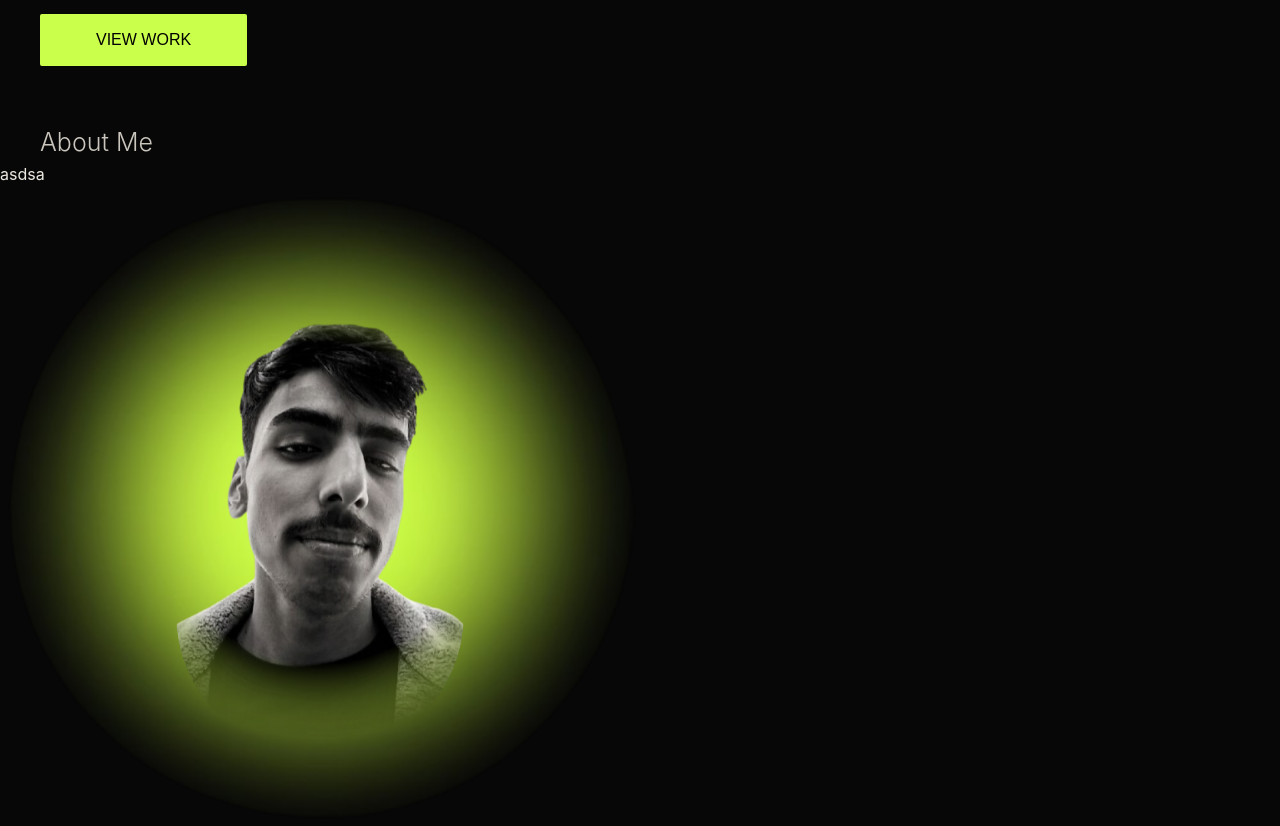
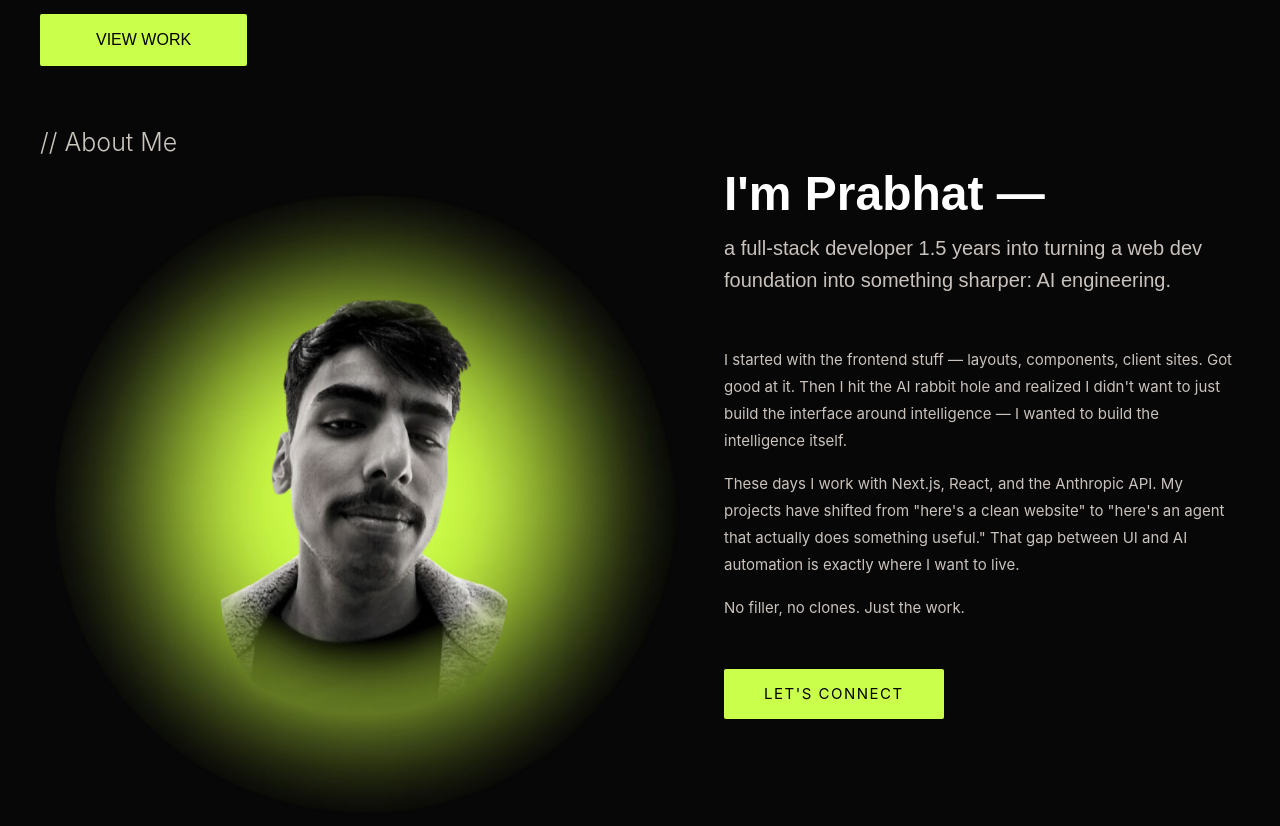
Before and after one commit to PrabhatBargoti/Personal-Portfolio, a React (Vite) app: page / in a window 1280 px wide. Shown: the part 600-1426 px from the top of the page. Built offline with nearby package versions, Linux system fonts and the light colour scheme.

Commit message:
Nav place change + About done

```diff
--- a/src/Components/About/AboutImg.jsx
+++ b/src/Components/About/AboutImg.jsx
@@ -16,17 +16,17 @@ const AboutImg = () => {
   })
 
   return (
-    <div className='relative flex items-center justify-center w-160 h-160'>
+    <div className='relative flex items-center justify-center md:w-160 md:h-160 w-100 h-100 select-none'>
       <img
         src={BG}
         alt=""
-        className='absolute inset-0 w-full h-full object-cover z-0'
+        className='absolute inset-0 w-full h-full object-cover z-0 ml-5 md:ml-0'
       />
       <img
         src={Profile}
         alt="Profile"
         id='Profile'
-        className='relative z-10 w-72 rounded-full'
+        className='relative z-10 w-52 md:w-72 md:-top-5 rounded-full ml-5 md:ml-0'
         style={{
           maskImage: 'radial-gradient(circle, black 55%, transparent 80%)',
           WebkitMaskImage: 'radial-gradient(circle, black 55%, transparent 80%)',
--- a/src/Components/About/AboutText.jsx
+++ b/src/Components/About/AboutText.jsx
@@ -1,9 +1,38 @@
 import React from 'react'
+import { scrollToSection } from '../../Hook/useLenis'
 
 const AboutText = () => {
   return (
-    <div className='flex flex-row'>
-      asdsa
+    <div className='flex flex-col gap-6 max-w-lg ml-10 mt-10 md:-mt-30'>
+      <div className='flex flex-col gap-2'>
+        <h2 className='Syne text-3xl md:text-5xl font-bold text-white leading-tight'>
+          I'm Prabhat —
+        </h2>
+        <p className='Syne text-xl text-[#CAC2BD] leading-relaxed'>
+          a full-stack developer 1.5 years into turning a web dev foundation into something sharper: AI engineering.
+        </p>
+      </div>
+
+      <div className='w-10 h-px bg-acid opacity-50' />
+
+      <div className='flex flex-col gap-4'>
+        <p className='text-[15px] text-[#CAC2BD] leading-[1.8]'>
+          I started with the frontend stuff — layouts, components, client sites. Got good at it. Then I hit the AI rabbit hole and realized I didn't want to just build the interface around intelligence — I wanted to build the intelligence itself.
+        </p>
+        <p className='text-[15px] text-[#CAC2BD] leading-[1.8]'>
+          These days I work with Next.js, React, and the Anthropic API. My projects have shifted from "here's a clean website" to "here's an agent that actually does something useful." That gap between UI and AI automation is exactly where I want to live.
+        </p>
+        <p className='text-[15px] text-[#CAC2BD] leading-[1.8]'>
+          No filler, no clones. Just the work.
+        </p>
+      </div>
+        <button
+  onClick={() => scrollToSection('Contact')}
+  className='w-fit Fira uppercase text-[15px] tracking-widest text-black bg-[#caff4c] px-10 py-3.5 rounded-xs mt-6 active:scale-[0.95] transition-transform duration-150 select-none cursor-pointer'
+>
+  Let's Connect
+</button>
+
     </div>
   )
 }
--- a/src/Components/Navbar.jsx
+++ b/src/Components/Navbar.jsx
@@ -17,9 +17,9 @@ const Navbar = () => {
 
         <div className='hidden md:flex items-center gap-8 text-[13px] tracking-widest font-medium font-[FiraCode]'>
           <a onClick={() => scrollToSection('About')} className='cursor-pointer text-[#CAC2BD] hover:text-[#FFFFFF] transition-colors duration-300'>About</a>
-          <a onClick={() => scrollToSection('Projects')} className='cursor-pointer text-[#CAC2BD] hover:text-[#FFFFFF] transition-colors duration-300'>Projects</a>
           <a onClick={() => scrollToSection('Skills')} className='cursor-pointer text-[#CAC2BD] hover:text-[#FFFFFF] transition-colors duration-300'>Skills</a>
           <a onClick={() => scrollToSection('Experience')} className='cursor-pointer text-[#CAC2BD] hover:text-[#FFFFFF] transition-colors duration-300'>Experience</a>
+          <a onClick={() => scrollToSection('Projects')} className='cursor-pointer text-[#CAC2BD] hover:text-[#FFFFFF] transition-colors duration-300'>Projects</a>
           <a onClick={() => scrollToSection('Contact')} className='cursor-pointer text-[#CAC2BD] hover:text-[#FFFFFF] transition-colors duration-300'>Contact</a>
         </div>
 
@@ -39,11 +39,11 @@ const Navbar = () => {
 
       </div>
 
-      <div className={`${isOpen ? 'flex' : 'hidden'} md:hidden absolute top-full left-0 w-full bg-background/95 backdrop-blur-xl border-b border-hairline-border flex-col items-center py-6 gap-6 font-[FiraCode] text-[16px]`}>
+      <div className={`${isOpen ? 'flex' : 'hidden'} md:hidden absolute top-full left-0 w-full bg-black backdrop-blur-2xl border-b border-hairline-border flex-col items-center py-6 gap-6 font-[FiraCode] text-[16px]`}>
         <a onClick={() => scrollToSection('About')} className='cursor-pointer text-[#CAC2BD] hover:text-[#FFFFFF] transition-colors duration-300'>About</a>
-        <a onClick={() => scrollToSection('Projects')} className='cursor-pointer text-[#CAC2BD] hover:text-[#FFFFFF] transition-colors duration-300'>Projects</a>
         <a onClick={() => scrollToSection('Skills')} className='cursor-pointer text-[#CAC2BD] hover:text-[#FFFFFF] transition-colors duration-300'>Skills</a>
         <a onClick={() => scrollToSection('Experience')} className='cursor-pointer text-[#CAC2BD] hover:text-[#FFFFFF] transition-colors duration-300'>Experience</a>
+        <a onClick={() => scrollToSection('Projects')} className='cursor-pointer text-[#CAC2BD] hover:text-[#FFFFFF] transition-colors duration-300'>Projects</a>
         <a onClick={() => scrollToSection('Contact')} className='cursor-pointer text-[#CAC2BD] hover:text-[#FFFFFF] transition-colors duration-300'>Contact</a>
       </div>
     </nav>
--- a/src/Pages/About.jsx
+++ b/src/Pages/About.jsx
@@ -20,11 +20,13 @@ const About = () => {
     <section id='About' className='scroll-mt-20 relative w-full -mt-40'>
       <div className='max-w-7xl mx-auto px-6 md:px-10 flex flex-col justify-center items-start'>
         <span id='About-me' className='text-[#cac6bd] hover:underline transition-all duration-100 font-light text-[25px]'>
-          About Me
+          // About Me
         </span>
       </div>
+      <div className='flex md:flex-row flex-col mt-5 justify-center items-center '>
+      <AboutImg />
       <AboutText />
-      <AboutImg />
+      </div>
     </section>
   )
 }
```
